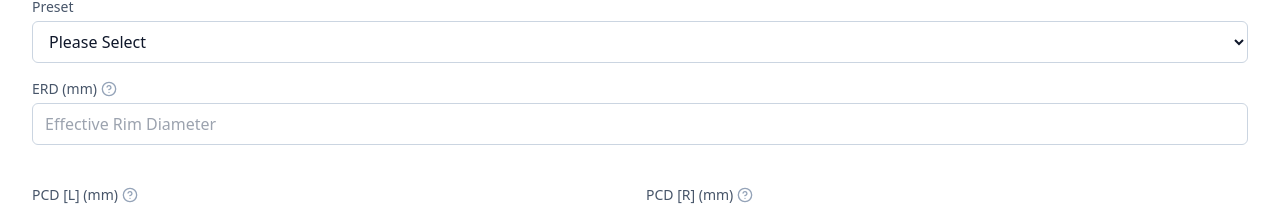
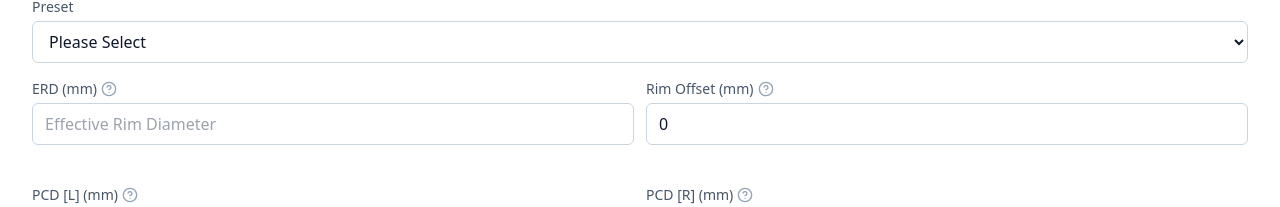
Before and after one commit to llongmane584/spoke-length-calculator, a React (Vite) app: page / in a window 1280 px wide. Shown: the part 166-373 px from the top of the page. Built offline with nearby package versions, Linux system fonts and the light colour scheme.

Commit message:
Add automatic rim offset support (#35) (#36)
Co-authored-by: longman <longman@M3M2O-2023.local>

```diff
--- a/src/App.tsx
+++ b/src/App.tsx
@@ -14,6 +14,7 @@ const presetModules = import.meta.glob('./presets/*.json', { eager: true });
 // Type definitions
 interface Inputs {
   erd: string;
+  rimOffset: string;
   pitchCircleLeft: string;
   pitchCircleRight: string;
   flangeDistanceLeft: string;
@@ -63,6 +64,7 @@ type TouchedFields = Partial<Record<InputField, boolean>>;
 
 interface ParsedInputs {
   erd: number;
+  rimOffset: number;
   pitchCircleLeft: number;
   pitchCircleRight: number;
   flangeDistanceLeft: number;
@@ -80,6 +82,7 @@ interface CalculationState {
 
 const inputFields = [
   'erd',
+  'rimOffset',
   'pitchCircleLeft',
   'pitchCircleRight',
   'flangeDistanceLeft',
@@ -97,6 +100,7 @@ const getIsCompactViewport = () =>
 
 const numericFieldRules: Record<NumericInputField, { min: number; max: number; rangeError: string }> = {
   erd: { min: 1, max: 1000, rangeError: 'validation.rangeErd' },
+  rimOffset: { min: 0, max: 100, rangeError: 'validation.rangeRimOffset' },
   pitchCircleLeft: { min: 1, max: 100, rangeError: 'validation.rangeStandard' },
   pitchCircleRight: { min: 1, max: 100, rangeError: 'validation.rangeStandard' },
   flangeDistanceLeft: { min: 1, max: 100, rangeError: 'validation.rangeStandard' },
@@ -139,7 +143,9 @@ const normalizeInputs = (value: unknown): Inputs | null => {
   const normalized: Partial<Inputs> = {};
 
   for (const field of inputFields) {
-    const normalizedValue = normalizeInputValue(value[field]);
+    const normalizedValue = field === 'rimOffset' && value[field] === undefined
+      ? '0'
+      : normalizeInputValue(value[field]);
 
     if (normalizedValue === null) {
       return null;
@@ -269,11 +275,48 @@ const validateInputs = (inputs: Inputs): { parsed: ParsedInputs | null; fieldErr
     };
   }
 
+  const effectiveFlangeDistances = getEffectiveFlangeDistances(completeParsed);
+
+  if (effectiveFlangeDistances.left <= 0 || effectiveFlangeDistances.right <= 0) {
+    return {
+      parsed: null,
+      fieldErrors: {
+        rimOffset: 'validation.rimOffsetTooLarge',
+      },
+    };
+  }
+
   return { parsed: completeParsed, fieldErrors };
+};
+
+const getEffectiveFlangeDistances = (
+  inputs: Pick<ParsedInputs, 'flangeDistanceLeft' | 'flangeDistanceRight' | 'rimOffset'>,
+): { left: number; right: number } => {
+  const { flangeDistanceLeft, flangeDistanceRight, rimOffset } = inputs;
+
+  if (flangeDistanceLeft > flangeDistanceRight) {
+    return {
+      left: flangeDistanceLeft - rimOffset,
+      right: flangeDistanceRight + rimOffset,
+    };
+  }
+
+  if (flangeDistanceRight > flangeDistanceLeft) {
+    return {
+      left: flangeDistanceLeft + rimOffset,
+      right: flangeDistanceRight - rimOffset,
+    };
+  }
+
+  return {
+    left: flangeDistanceLeft,
+    right: flangeDistanceRight,
+  };
 };
 
 const calculateSpokeResults = (inputs: ParsedInputs): Results | null => {
   const spokesPerSide = inputs.numberOfSpokes / 2;
+  const effectiveFlangeDistances = getEffectiveFlangeDistances(inputs);
 
   if (!Number.isFinite(spokesPerSide) || spokesPerSide <= 0) {
     return null;
@@ -310,8 +353,8 @@ const calculateSpokeResults = (inputs: ParsedInputs): Results | null => {
     return roundedLength;
   };
 
-  const left = calculateLength(inputs.pitchCircleLeft, inputs.flangeDistanceLeft, inputs.crossingsLeft);
-  const right = calculateLength(inputs.pitchCircleRight, inputs.flangeDistanceRight, inputs.crossingsRight);
+  const left = calculateLength(inputs.pitchCircleLeft, effectiveFlangeDistances.left, inputs.crossingsLeft);
+  const right = calculateLength(inputs.pitchCircleRight, effectiveFlangeDistances.right, inputs.crossingsRight);
 
   if (left === null || right === null) {
     return null;
@@ -540,6 +583,7 @@ const SpokeLengthCalculator: React.FC = () => {
   const [isCompactViewport, setIsCompactViewport] = useState(getIsCompactViewport);
   const [inputs, setInputs] = useState<Inputs>({
     erd: '',
+    rimOffset: '0',
     pitchCircleLeft: '',
     pitchCircleRight: '',
     flangeDistanceLeft: '',
@@ -1016,6 +1060,7 @@ const SpokeLengthCalculator: React.FC = () => {
               </div>
             )}
 
+            <div className="grid grid-cols-1 sm:grid-cols-2 gap-3">
               <div>
                 <div className="flex items-center gap-1 mb-1">
                   <label className="block text-sm font-medium text-slate-600 dark:text-slate-400">{t('input.erd')}</label>
@@ -1033,6 +1078,25 @@ const SpokeLengthCalculator: React.FC = () => {
                   placeholder={t('input.erdPlaceholder')}
                 />
                 <FieldError id="erd-error" message={visibleFieldErrors.erd} />
+              </div>
+              <div>
+                <div className="flex items-center gap-1 mb-1">
+                  <label className="block text-sm font-medium text-slate-600 dark:text-slate-400">{t('input.rimOffset')}</label>
+                  <HelpButton topic="rimOffset" onOpen={setHelpTopic} />
+                </div>
+                <NumberInput
+                  id="rimOffset"
+                  value={inputs.rimOffset}
+                  onChange={(value) => handleInputChange('rimOffset', value)}
+                  onBlur={() => markFieldTouched('rimOffset')}
+                  step={0.1}
+                  min={0}
+                  max={100}
+                  error={visibleFieldErrors.rimOffset}
+                  placeholder={t('input.rimOffsetPlaceholder')}
+                />
+                <FieldError id="rimOffset-error" message={visibleFieldErrors.rimOffset} />
+              </div>
             </div>
 
             <div className="grid grid-cols-1 sm:grid-cols-2 gap-3">
--- a/src/components/HelpModal.tsx
+++ b/src/components/HelpModal.tsx
@@ -4,6 +4,7 @@ import { X } from 'lucide-react'
 
 export type HelpTopic =
   | 'erd'
+  | 'rimOffset'
   | 'pcd'
   | 'flangeDistance'
   | 'spokeHoleDiameter'
@@ -41,6 +42,29 @@ function ErdDiagram() {
       <text x="160" y="94" textAnchor="middle" fontSize="13" fill={ACCENT} fontWeight="600">ERD</text>
       <circle cx="160" cy="42" r="3" fill={ACCENT} />
       <text x="160" y="32" textAnchor="middle" fontSize="10" fill="currentColor">{t('input.help.erd.diagram.nippleSeat')}</text>
+    </svg>
+  )
+}
+
+function RimOffsetDiagram() {
+  return (
+    <svg viewBox="0 0 320 200" className="w-full max-w-sm h-auto text-slate-700 dark:text-slate-200" aria-hidden="true">
+      <ArrowDefs />
+      {/* hub and axle */}
+      <line x1="45" y1="145" x2="275" y2="145" stroke="currentColor" strokeWidth="3" />
+      <rect x="105" y="132" width="110" height="26" fill="none" stroke="currentColor" strokeWidth="1.5" />
+      <line x1="105" y1="105" x2="105" y2="170" stroke="currentColor" strokeWidth="3" />
+      <line x1="215" y1="105" x2="215" y2="170" stroke="currentColor" strokeWidth="3" />
+      {/* rim center plane and offset nipple bed */}
+      <path d="M 122 38 Q 160 22 198 38 L 188 72 Q 160 60 132 72 Z" fill="none" stroke="currentColor" strokeWidth="2" />
+      <line x1="160" y1="18" x2="160" y2="176" stroke="currentColor" strokeDasharray="4 3" strokeWidth="1" opacity="0.55" />
+      <line x1="178" y1="34" x2="178" y2="82" stroke={ACCENT} strokeWidth="3" />
+      <circle cx="178" cy="64" r="4" fill={ACCENT} />
+      {/* spokes and offset measurement */}
+      <line x1="105" y1="112" x2="178" y2="64" stroke="currentColor" strokeWidth="1.5" />
+      <line x1="215" y1="112" x2="178" y2="64" stroke="currentColor" strokeWidth="1.5" />
+      <line x1="160" y1="92" x2="178" y2="92" stroke={ACCENT} strokeWidth="1.5" markerStart="url(#hm-arr-start)" markerEnd="url(#hm-arr-end)" />
+      <text x="169" y="108" textAnchor="middle" fontSize="11" fill={ACCENT} fontWeight="600">offset</text>
     </svg>
   )
 }
@@ -178,6 +202,7 @@ function CrossingsDiagram() {
 
 const DIAGRAMS: Record<HelpTopic, () => React.ReactElement> = {
   erd: ErdDiagram,
+  rimOffset: RimOffsetDiagram,
   pcd: PcdDiagram,
   flangeDistance: FlangeDistanceDiagram,
   spokeHoleDiameter: SpokeHoleDiameterDiagram,
--- a/src/locales/en.json
+++ b/src/locales/en.json
@@ -8,6 +8,8 @@
     "presetOption": "Please Select",
     "erd": "ERD (mm)",
     "erdPlaceholder": "Effective Rim Diameter",
+    "rimOffset": "Rim Offset (mm)",
+    "rimOffsetPlaceholder": "Offset amount",
     "pcdLeft": "PCD [L] (mm)",
     "pcdRight": "PCD [R] (mm)",
     "pcdLeftPlaceholder": "Left Side",
@@ -31,6 +33,11 @@
         "diagram": {
           "nippleSeat": "nipple seat"
         }
+      },
+      "rimOffset": {
+        "title": "Rim Offset",
+        "description": "The lateral displacement from the rim center plane to the spoke holes (nipple seats).\n\nEnter an unsigned offset amount. The calculator automatically applies it in the direction that reduces the difference between the effective left and right center-to-flange distances. If both flange distances are equal, the offset does not affect the calculation.\n\nUnit: mm.",
+        "ariaLabel": "Help for Rim Offset"
       },
       "pcd": {
         "title": "PCD (Pitch Circle Diameter)",
@@ -70,8 +77,10 @@
     "selectRequired": "Select one",
     "invalidNumber": "Enter a number",
     "rangeErd": "1-1000mm",
+    "rangeRimOffset": "0-100mm",
     "rangeStandard": "1-100mm",
     "rangeSpokeHole": "1.0-3.0mm",
+    "rimOffsetTooLarge": "Makes an effective flange distance 0mm or less",
     "selectSpokeCount": "24/28/32/36",
     "selectCrossings": "Select 0-4",
     "calculationUnavailable": "Cannot calculate"
--- a/src/locales/ja.json
+++ b/src/locales/ja.json
@@ -8,6 +8,8 @@
     "presetOption": "選択してください",
     "erd": "ERD (mm)",
     "erdPlaceholder": "有効リム直径",
+    "rimOffset": "リムオフセット (mm)",
+    "rimOffsetPlaceholder": "オフセット量",
     "pcdLeft": "PCD [左] (mm)",
     "pcdRight": "PCD [右] (mm)",
     "pcdLeftPlaceholder": "左側",
@@ -31,6 +33,11 @@
         "diagram": {
           "nippleSeat": "ニップル座面"
         }
+      },
+      "rimOffset": {
+        "title": "リムオフセット",
+        "description": "リム中心面からスポーク穴（ニップル座面）までの左右方向のずれです。\n\n符号なしのオフセット量を入力してください。左右どちらへずらすかは、左右の実効フランジ距離の差が小さくなる方向へ自動的に適用されます。左右のフランジ距離が等しい場合、オフセットは計算に作用しません。\n\n単位: mm",
+        "ariaLabel": "リムオフセットのヘルプ"
       },
       "pcd": {
         "title": "PCD（ピッチ円直径）",
@@ -70,8 +77,10 @@
     "selectRequired": "選択してください",
     "invalidNumber": "数値を入力",
     "rangeErd": "1〜1000mm",
+    "rangeRimOffset": "0〜100mm",
     "rangeStandard": "1〜100mm",
     "rangeSpokeHole": "1.0〜3.0mm",
+    "rimOffsetTooLarge": "実効フランジ距離が0mm以下になります",
     "selectSpokeCount": "24/28/32/36",
     "selectCrossings": "0〜4を選択",
     "calculationUnavailable": "計算不可"
--- a/src/presets/Hope-Pro-5-CL_Nextie-Premium-2936_Front.json
+++ b/src/presets/Hope-Pro-5-CL_Nextie-Premium-2936_Front.json
@@ -4,6 +4,7 @@
   "description": "Front wheel preset for Hope Pro 5 CL hub with Nextie Premium 29x36 rim",
   "inputs": {
     "erd": "581",
+    "rimOffset": "0",
     "pitchCircleLeft": "43",
     "pitchCircleRight": "43",
     "flangeDistanceLeft": "27",
--- a/src/presets/Hope-Pro-5-CL_Nextie-Premium-2936_Rear.json
+++ b/src/presets/Hope-Pro-5-CL_Nextie-Premium-2936_Rear.json
@@ -4,6 +4,7 @@
   "description": "Rear wheel preset for Hope Pro 5 CL hub with Nextie Premium 29x36 rim",
   "inputs": {
     "erd": "581",
+    "rimOffset": "0",
     "pitchCircleLeft": "51",
     "pitchCircleRight": "59",
     "flangeDistanceLeft": "35",
--- a/src/presets/Hope-Pro-5-IS6_Nextie-Premium-2936_Front.json
+++ b/src/presets/Hope-Pro-5-IS6_Nextie-Premium-2936_Front.json
@@ -4,6 +4,7 @@
   "description": "Front wheel preset for Hope Pro 5 IS6 hub with Nextie Premium 29x36 rim",
   "inputs": {
     "erd": "581",
+    "rimOffset": "0",
     "pitchCircleLeft": "58",
     "pitchCircleRight": "52",
     "flangeDistanceLeft": "25",
--- a/src/presets/Hope-Pro-5-IS6_Nextie-Premium-2936_Rear.json
+++ b/src/presets/Hope-Pro-5-IS6_Nextie-Premium-2936_Rear.json
@@ -4,6 +4,7 @@
   "description": "Rear wheel preset for Hope Pro 5 IS6 hub with Nextie Premium 29x36 rim",
   "inputs": {
     "erd": "581",
+    "rimOffset": "0",
     "pitchCircleLeft": "57",
     "pitchCircleRight": "59",
     "flangeDistanceLeft": "35",
```
Also changed, not shown: 2 other files (tests, documents, lock files or other folders). Lines whose indentation alone changed are shown as unchanged.
